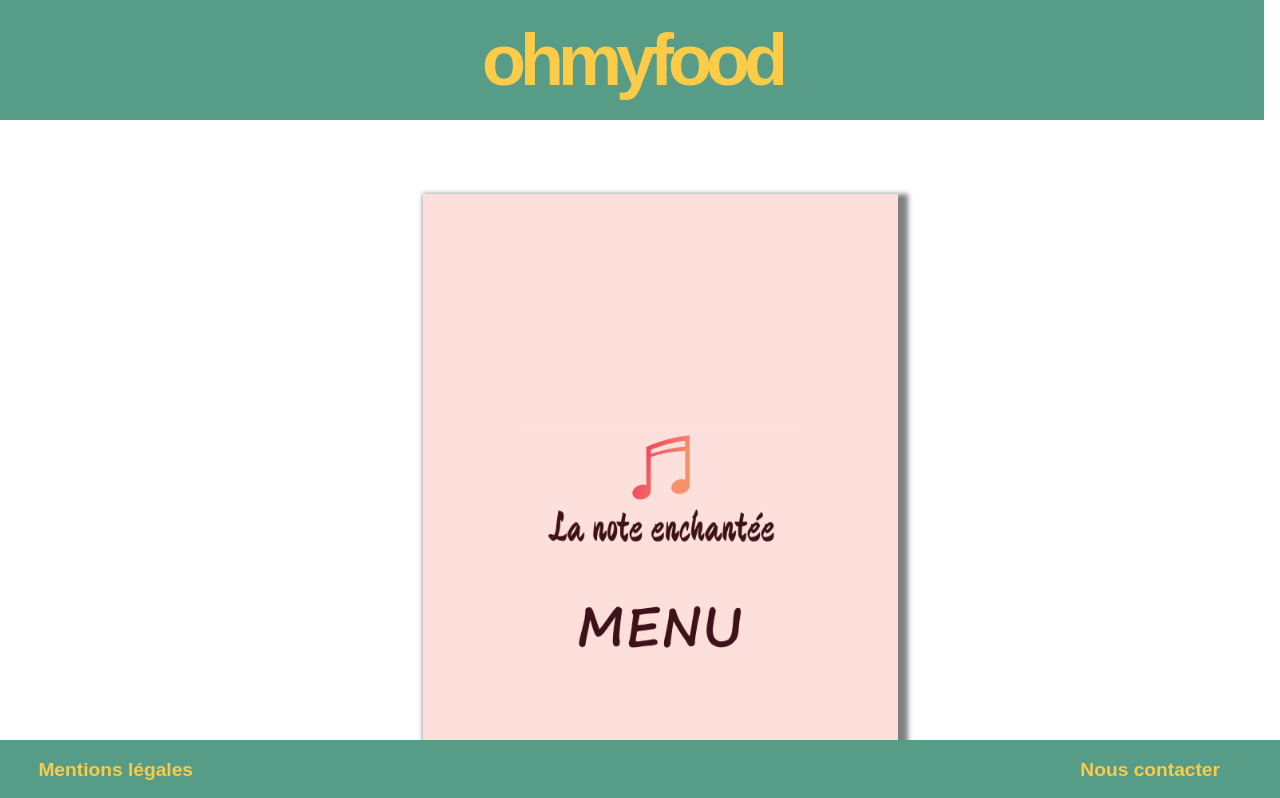
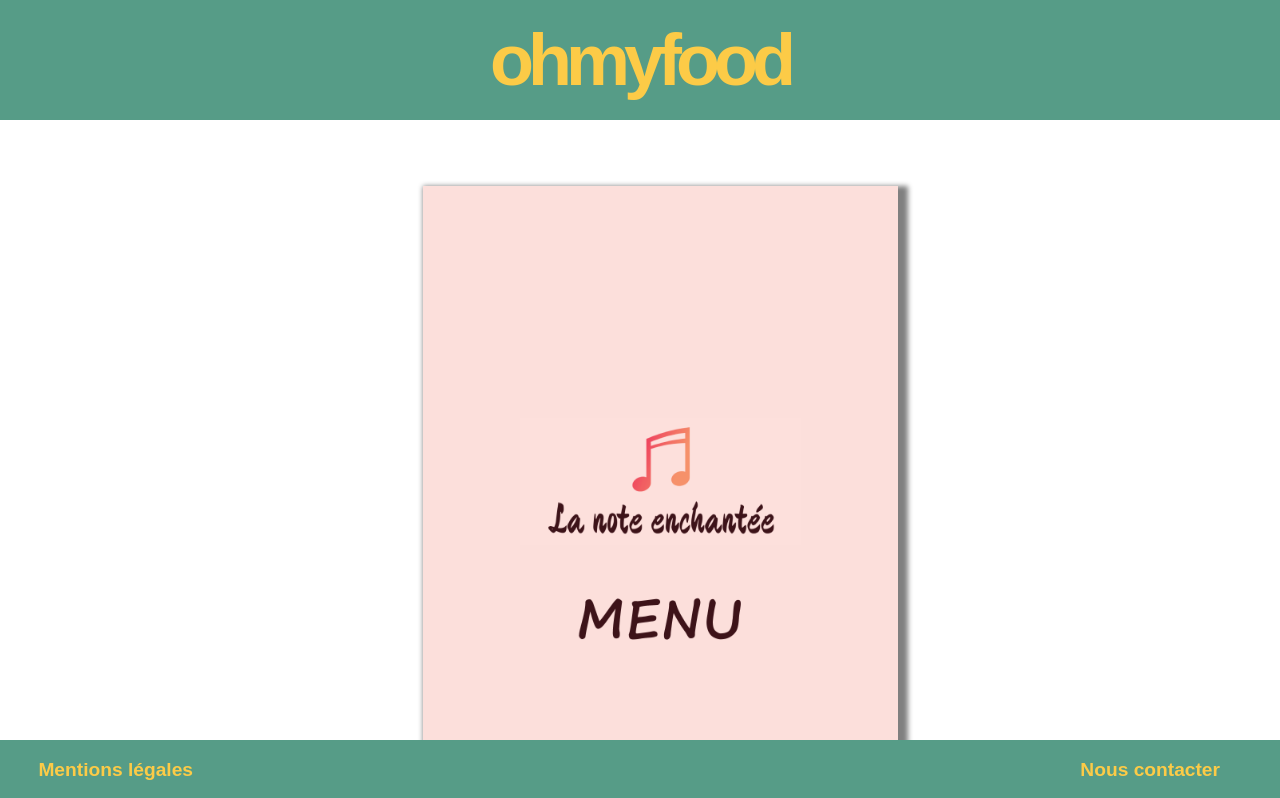
Before and after one commit to Damscreb/P3_crebassa_damien, a website: page index.html in a window 1280 px wide. Shown: the top 798 px of the page. Drawn offline with Linux system fonts and the light colour scheme; a web font is replaced by a local one.

Commit message:
Correction pour le Header (fait toute la longueur)

```diff
--- a/styles/layout/_body.scss
+++ b/styles/layout/_body.scss
@@ -5,5 +5,5 @@
 }*/
 
 body{
-    margin-bottom: 60px;
+    margin : 0 0 60px 0;
 }
--- a/styles/layout/_header.scss
+++ b/styles/layout/_header.scss
@@ -1,7 +1,4 @@
 header {
-    position: relative;
-    top: -8px;
-    left: -8px;
     color : $color-text;
     background-color : $color-main;
     height : 120px;
```
Also changed, not shown: styles/style.css, 1 other file.
